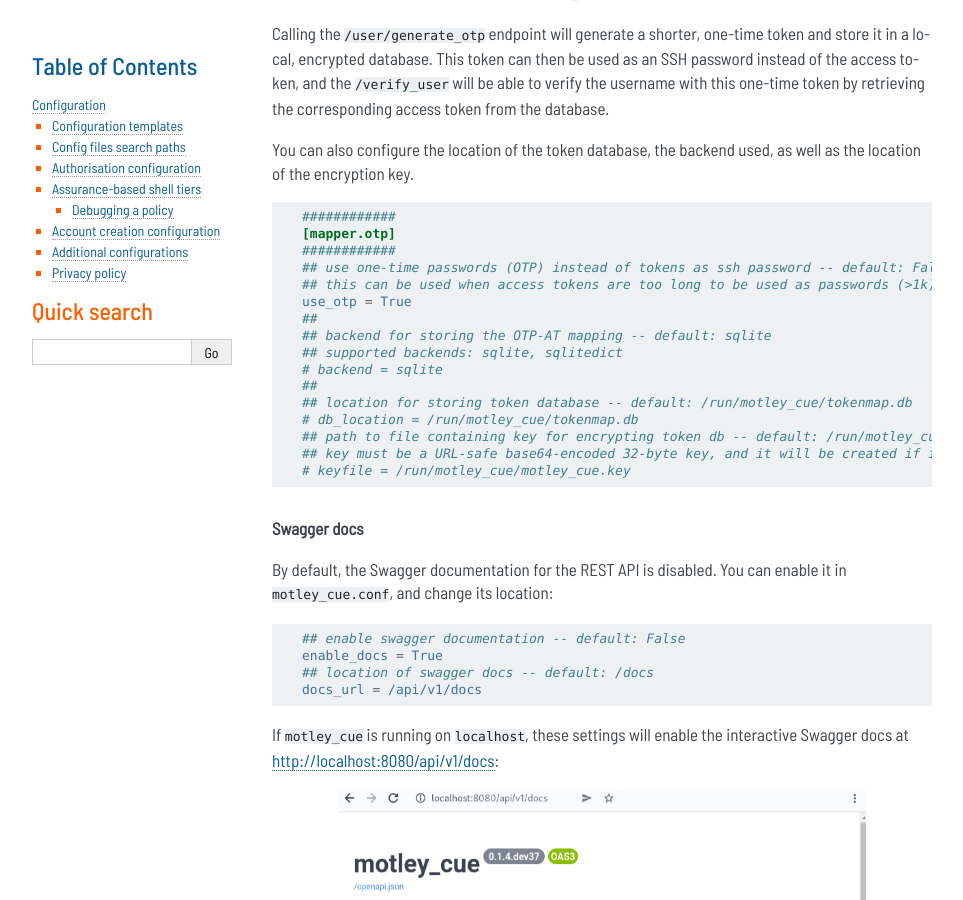
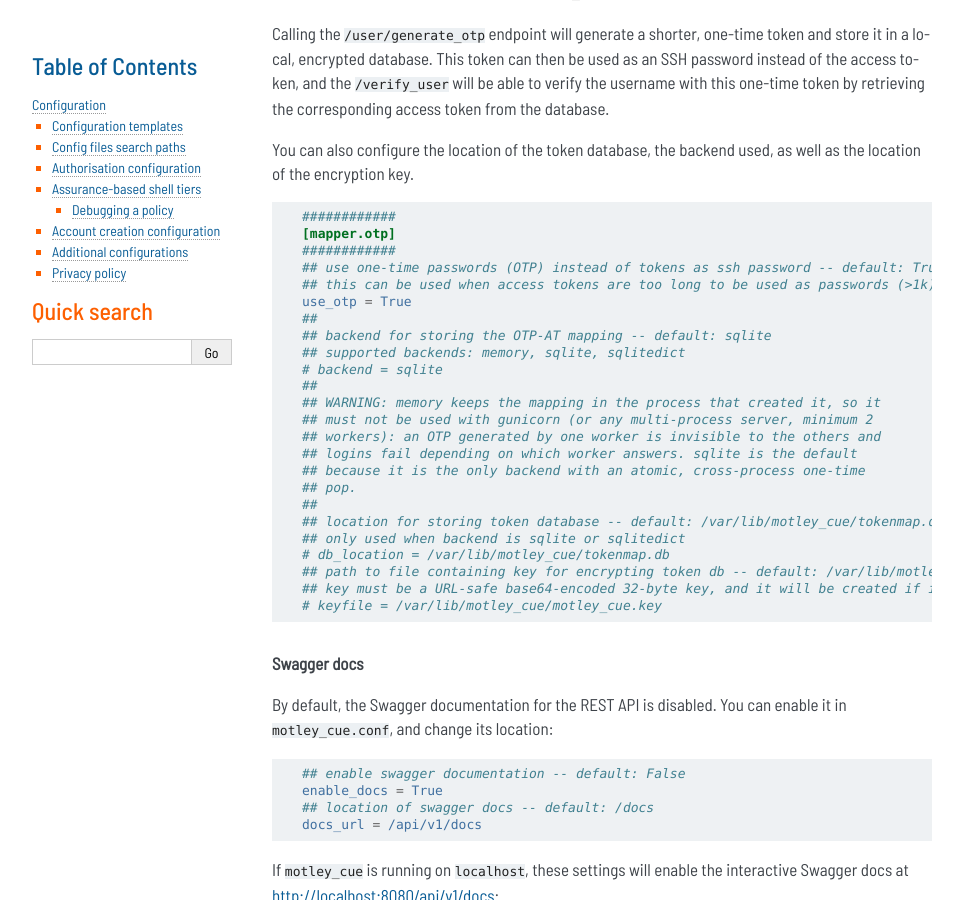
Before and after one commit to dianagudu/motley_cue, a Sphinx documentation site: the page built from doc/source/configuration.rst, in a window 1280 px wide and 900 px high, scrolled down 4965 px. Shown: the whole window, without its empty margins (148-1111 px from the left). Built offline with Sphinx 7.4.7, drawn with Linux system fonts in a browser that asks for light colours; pages that are not in the unit, such as notebooks, are missing from menus.

Commit message:
Use sqlite as default OTP backend
Memory keeps the OTP mapping in the process that created it, so it loses
mappings under multi-worker gunicorn and logins fail depending on which
worker answers. sqlite is the only backend with an atomic, cross-process
one-time pop. The obsolete rpm packaging patch is removed with it.

```diff
--- a/doc/source/configuration.rst
+++ b/doc/source/configuration.rst
@@ -215,19 +215,27 @@ You can also configure the location of the token database, the backend used, as
   ############
   [mapper.otp]
   ############
-  ## use one-time passwords (OTP) instead of tokens as ssh password -- default: False
+  ## use one-time passwords (OTP) instead of tokens as ssh password -- default: True
   ## this can be used when access tokens are too long to be used as passwords (>1k)
   use_otp = True
   ##
   ## backend for storing the OTP-AT mapping -- default: sqlite
-  ## supported backends: sqlite, sqlitedict
+  ## supported backends: memory, sqlite, sqlitedict
   # backend = sqlite
   ##
-  ## location for storing token database -- default: /run/motley_cue/tokenmap.db
-  # db_location = /run/motley_cue/tokenmap.db
-  ## path to file containing key for encrypting token db -- default: /run/motley_cue/motley_cue.key
+  ## WARNING: memory keeps the mapping in the process that created it, so it
+  ## must not be used with gunicorn (or any multi-process server, minimum 2
+  ## workers): an OTP generated by one worker is invisible to the others and
+  ## logins fail depending on which worker answers. sqlite is the default
+  ## because it is the only backend with an atomic, cross-process one-time
+  ## pop.
+  ##
+  ## location for storing token database -- default: /var/lib/motley_cue/tokenmap.db
+  ## only used when backend is sqlite or sqlitedict
+  # db_location = /var/lib/motley_cue/tokenmap.db
+  ## path to file containing key for encrypting token db -- default: /var/lib/motley_cue/motley_cue.key
   ## key must be a URL-safe base64-encoded 32-byte key, and it will be created if it doesn't exist
-  # keyfile = /run/motley_cue/motley_cue.key
+  # keyfile = /var/lib/motley_cue/motley_cue.key
 
 
 .. rubric:: Swagger docs
```
Also changed, not shown: 4 other files.
